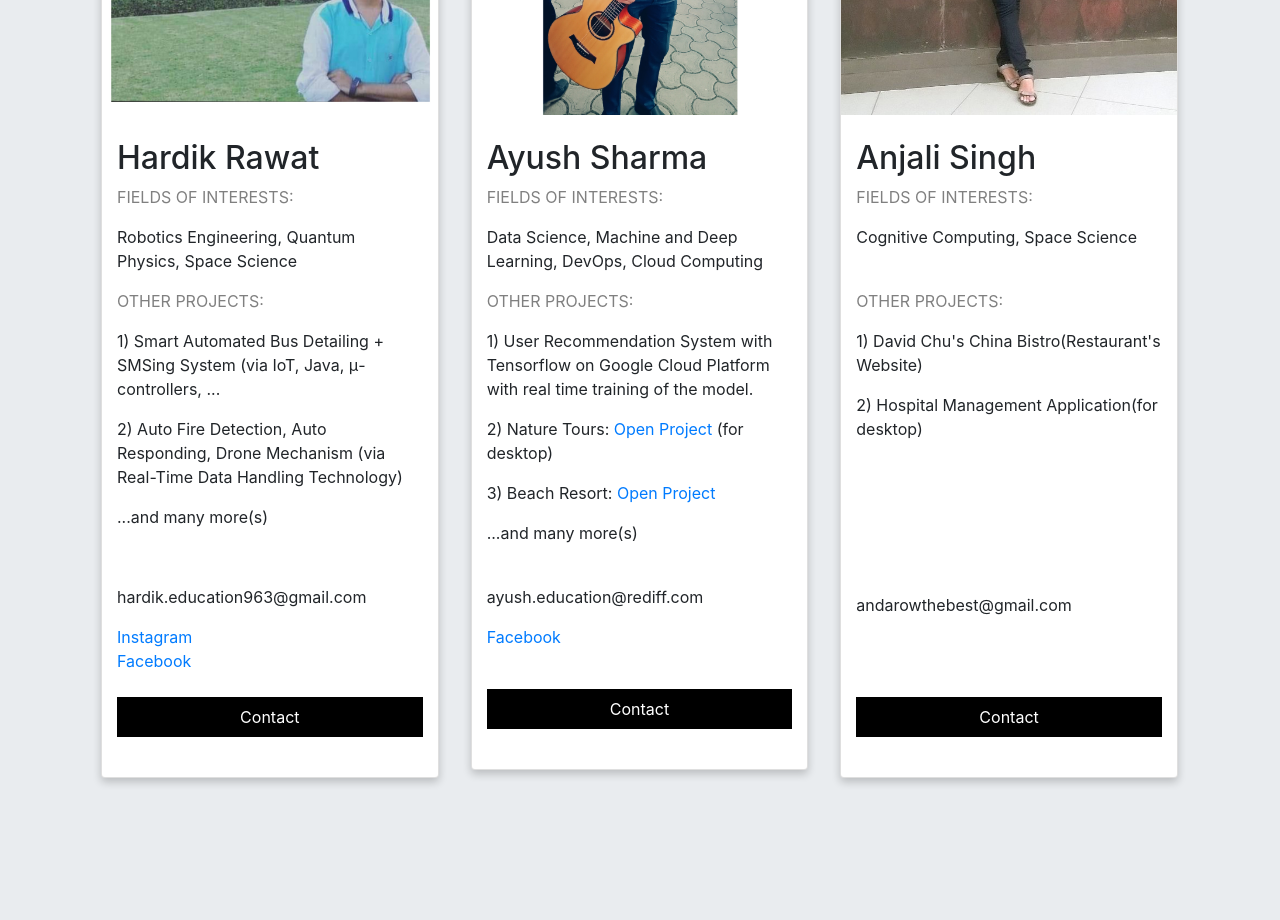
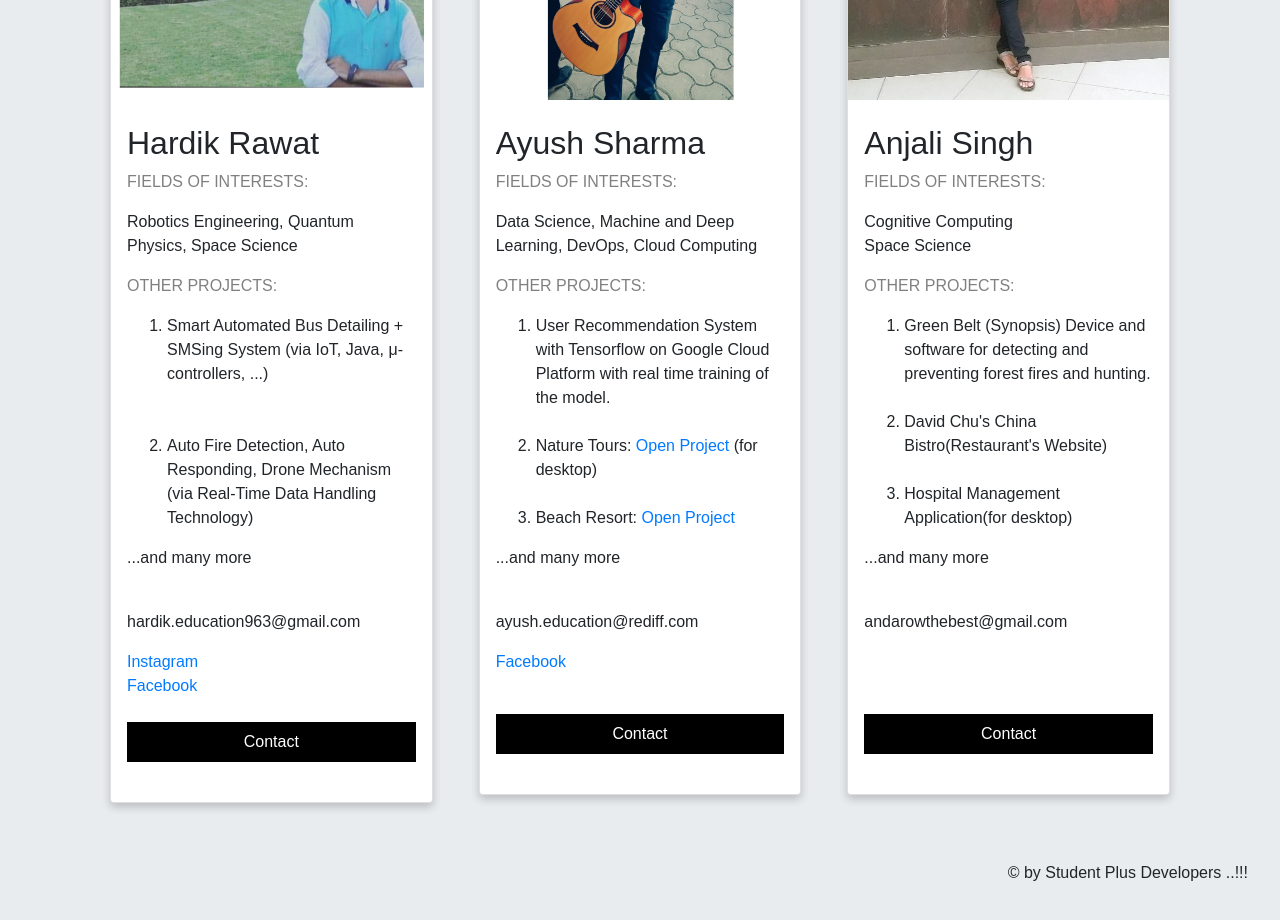
Before and after one commit to ayushbest999/about-us, a plain HTML site: page index.html in a window 1280 px wide. Shown: the part 720-1640 px from the top of the page. Drawn offline with nearby package versions, Linux system fonts and the light colour scheme.

Commit message:
Update index.html

```diff
--- a/index.html
+++ b/index.html
@@ -4,36 +4,36 @@
 <head>
     <meta charset="utf-8">
     <meta http-equiv="X-UA-Compatible" content="IE=edge">
+    <meta name='viewport' content='width=device-width, initial-scale=1.0, maximum-scale=1.0, user-scalable=0'>
     <title>MEET THE TEAM</title>
+    <link rel="stylesheet" href="https://stackpath.bootstrapcdn.com/bootstrap/4.4.1/css/bootstrap.min.css" integrity="sha384-Vkoo8x4CGsO3+Hhxv8T/Q5PaXtkKtu6ug5TOeNV6gBiFeWPGFN9MuhOf23Q9Ifjh" crossorigin="anonymous">
     <link rel="stylesheet" href="./AboutUs.css">
-    <link rel="stylesheet" href="https://stackpath.bootstrapcdn.com/bootstrap/4.4.1/css/bootstrap.min.css" integrity="sha384-Vkoo8x4CGsO3+Hhxv8T/Q5PaXtkKtu6ug5TOeNV6gBiFeWPGFN9MuhOf23Q9Ifjh" crossorigin="anonymous">
-    <script src="https://code.jquery.com/jquery-3.4.1.slim.min.js" integrity="sha384-J6qa4849blE2+poT4WnyKhv5vZF5SrPo0iEjwBvKU7imGFAV0wwj1yYfoRSJoZ+n" crossorigin="anonymous"></script>
-    <script src="https://cdn.jsdelivr.net/npm/popper.js@1.16.0/dist/umd/popper.min.js" integrity="sha384-Q6E9RHvbIyZFJoft+2mJbHaEWldlvI9IOYy5n3zV9zzTtmI3UksdQRVvoxMfooAo" crossorigin="anonymous"></script>
-    <script src="https://stackpath.bootstrapcdn.com/bootstrap/4.4.1/js/bootstrap.min.js" integrity="sha384-wfSDF2E50Y2D1uUdj0O3uMBJnjuUD4Ih7YwaYd1iqfktj0Uod8GCExl3Og8ifwB6" crossorigin="anonymous"></script>
 </head>
 
 <body class='jumbotron'>
     <div class="container">
-        <div class="about-section my-4">
+        <div class="about-section my-4 col-12">
             <h1><b>MEET THE TEAM</b></h1>
             <p class="my-4"><b><i>Hey, nice to see you here!</i></b> </p>
-            <p><b>Who We Are?</b> <br> <br>This application is developed by Hardik Rawat (BTech. in Electronics and Communication Engineering, 2018-2022),  Ayush Sharma (BTech. in Computer Science Engineering, 2018-2022) and Anjali Singh (BTech. in Computer Science Engineering, 2018-2022) .</p>
+            <p><b>Who We Are?</b> <br> <br>This application is developed by Hardik Rawat (BTech. in Electronics and Communication Engineering, 2018-2022), Ayush Sharma (BTech. in Computer Science Engineering, 2018-2022) and Anjali Singh (BTech. in Computer Science Engineering, 2018-2022) .</p>
         </div>
         <h2 style="text-align:center">TEAM</h2>
         <div class="container" style="align-items: center;">
             <div class="row">
-                <div class="column">
-                    <div class="card" >
+                <div class="col-12 col-md-4">
+                    <div class="card">
                         <img src="./hardik.jpg" alt="hardik" style="width:100%">
                         <div class="container my-4">
                             <h2>Hardik Rawat</h2>
                             <p class="title">FIELDS OF INTERESTS:</p>
                             <p>Robotics Engineering, Quantum Physics, Space Science</p>
                             <p class="title">OTHER PROJECTS:</p>
-                            <p>1) Smart Automated Bus Detailing + SMSing System (via IoT, Java, μ-controllers, ...</p>
-                            <p>2) Auto Fire Detection, Auto Responding, Drone Mechanism (via Real-Time Data Handling Technology)</p>
-                            <p> ...and many more(s)</p>
-                            <p><br></p>
+                            <ol>
+                                <li>Smart Automated Bus Detailing + SMSing System (via IoT, Java, μ-controllers, ...)</li><br><br>
+                                <li>Auto Fire Detection, Auto Responding, Drone Mechanism (via Real-Time Data Handling Technology)</li>
+                            </ol>
+                            <p> ...and many more</p>
+                            <br>
                             <p>hardik.education963@gmail.com</p>
                             <a href="https://instagram.com/hardik.rawat.1999/" title="">Instagram</a><br>
                             <a href="https://www.facebook.com/hardik.rawat.77582/" title="">Facebook</a><br>
@@ -42,18 +42,20 @@
                         </div>
                     </div>
                 </div>
-                <div class="column">
-                    <div class="card">
+                <div class="col-12 col-md-4 ">
+                    <div class="card ">
                         <img src="./ayush.jpg" alt="Ayush" style="width:100%">
-                        <div class="container my-4">
+                        <div class="container my-4 align-center">
                             <h2>Ayush Sharma</h2>
                             <p class="title">FIELDS OF INTERESTS:</p>
                             <p>Data Science, Machine and Deep Learning, DevOps, Cloud Computing</p>
                             <p class="title">OTHER PROJECTS:</p>
-                            <p>1) User Recommendation System with Tensorflow on Google Cloud Platform with real time training of the model.</p>
-                            <p>2) Nature Tours: <a href="https://nature-tours-bunny.herokuapp.com/">Open Project </a>(for desktop)</p>
-                            <p>3) Beach Resort: <a href="https://bunny-beach-resort-bookings.netlify.com/">Open Project</a></p>
-                            <p>...and many more(s)</p>
+                            <ol>
+                                <li>User Recommendation System with Tensorflow on Google Cloud Platform with real time training of the model.</li><br>
+                                <li>Nature Tours: <a href="https://nature-tours-bunny.herokuapp.com/">Open Project </a>(for desktop)</li><br>
+                                <li>Beach Resort: <a href="https://bunny-beach-resort-bookings.netlify.com/">Open Project</a></li>
+                            </ol>
+                            <p>...and many more</p>
                             <br>
                             <p>ayush.education@rediff.com</p>
                             <p><a href="https://www.facebook.com/profile.php?id=100007926450453" title="">Facebook</a></p>
@@ -62,18 +64,21 @@
                         </div>
                     </div>
                 </div>
-                <div class="column">
+                <div class="col-12 col-md-4">
                     <div class="card">
                         <img src="./anjali.jpg" alt="Anjali" style="width:100%">
                         <div class="container my-4">
                             <h2>Anjali Singh</h2>
                             <p class="title">FIELDS OF INTERESTS:</p>
-                            <p>Cognitive Computing, Space Science</p><br>
+                            <p>Cognitive Computing<br> Space Science</p>
                             <p class="title">OTHER PROJECTS:</p>
-                            <p>1) David Chu's China Bistro(Restaurant's Website)</p>
-                            <p>2) Hospital Management Application(for desktop)</p>
-
-                            <p><br><br><br><br><br></p>
+                            <ol>
+                                <li>Green Belt (Synopsis) Device and software for detecting and preventing forest fires and hunting.</li><br>
+                                <li>David Chu's China Bistro(Restaurant's Website)</li><br>
+                                <li>Hospital Management Application(for desktop)</li>
+                            </ol>
+                            <p> ...and many more</p>
+                            <br>
                             <p>andarowthebest@gmail.com</p>
                             <p><br><br></p>
                             <p><a href="mailto:andarowthebest@gmail.com?subject=feedback" "email me"><button class="button">Contact</button></a></p>
@@ -83,9 +88,14 @@
             </div>
         </div>
     </div>
-    </div>
-    <div style="margin-top: 100px;">
-    </div>
+    <footer class="footer" style="text-align: right;">
+        <!-- <a href="mailto:ayush.education@rediff.com?subject=feedback">Contact</a> -->
+        <p class="footer__copyright" style="margin-bottom: 50px; margin-top: 50px;">&copy; by Student Plus Developers ..!!!</p>
+    </footer>
+
+    <script src="https://code.jquery.com/jquery-3.4.1.slim.min.js" integrity="sha384-J6qa4849blE2+poT4WnyKhv5vZF5SrPo0iEjwBvKU7imGFAV0wwj1yYfoRSJoZ+n" crossorigin="anonymous"></script>
+    <script src="https://cdn.jsdelivr.net/npm/popper.js@1.16.0/dist/umd/popper.min.js" integrity="sha384-Q6E9RHvbIyZFJoft+2mJbHaEWldlvI9IOYy5n3zV9zzTtmI3UksdQRVvoxMfooAo" crossorigin="anonymous"></script>
+    <script src="https://stackpath.bootstrapcdn.com/bootstrap/4.4.1/js/bootstrap.min.js" integrity="sha384-wfSDF2E50Y2D1uUdj0O3uMBJnjuUD4Ih7YwaYd1iqfktj0Uod8GCExl3Og8ifwB6" crossorigin="anonymous"></script>
 </body>
 
 </html>
```
